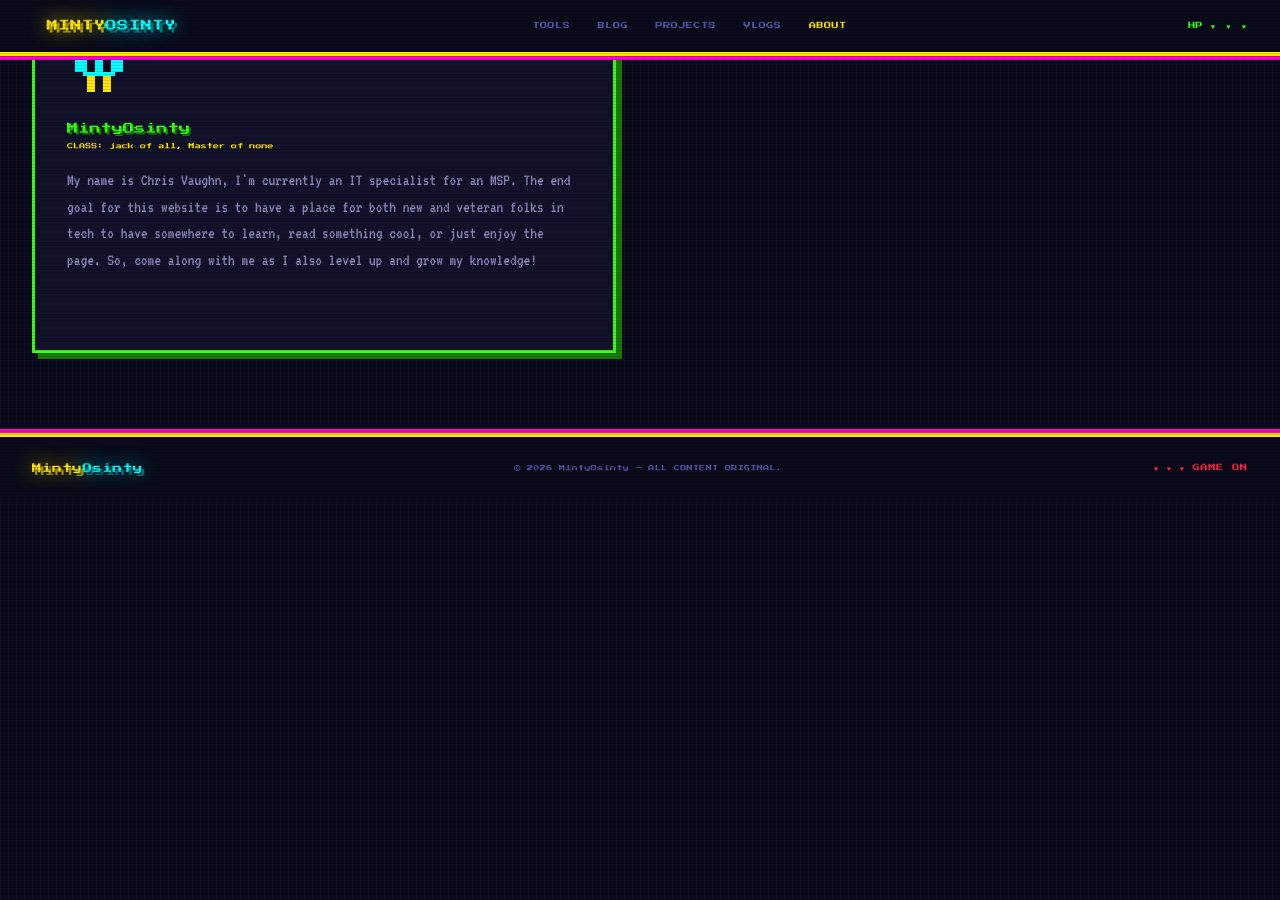
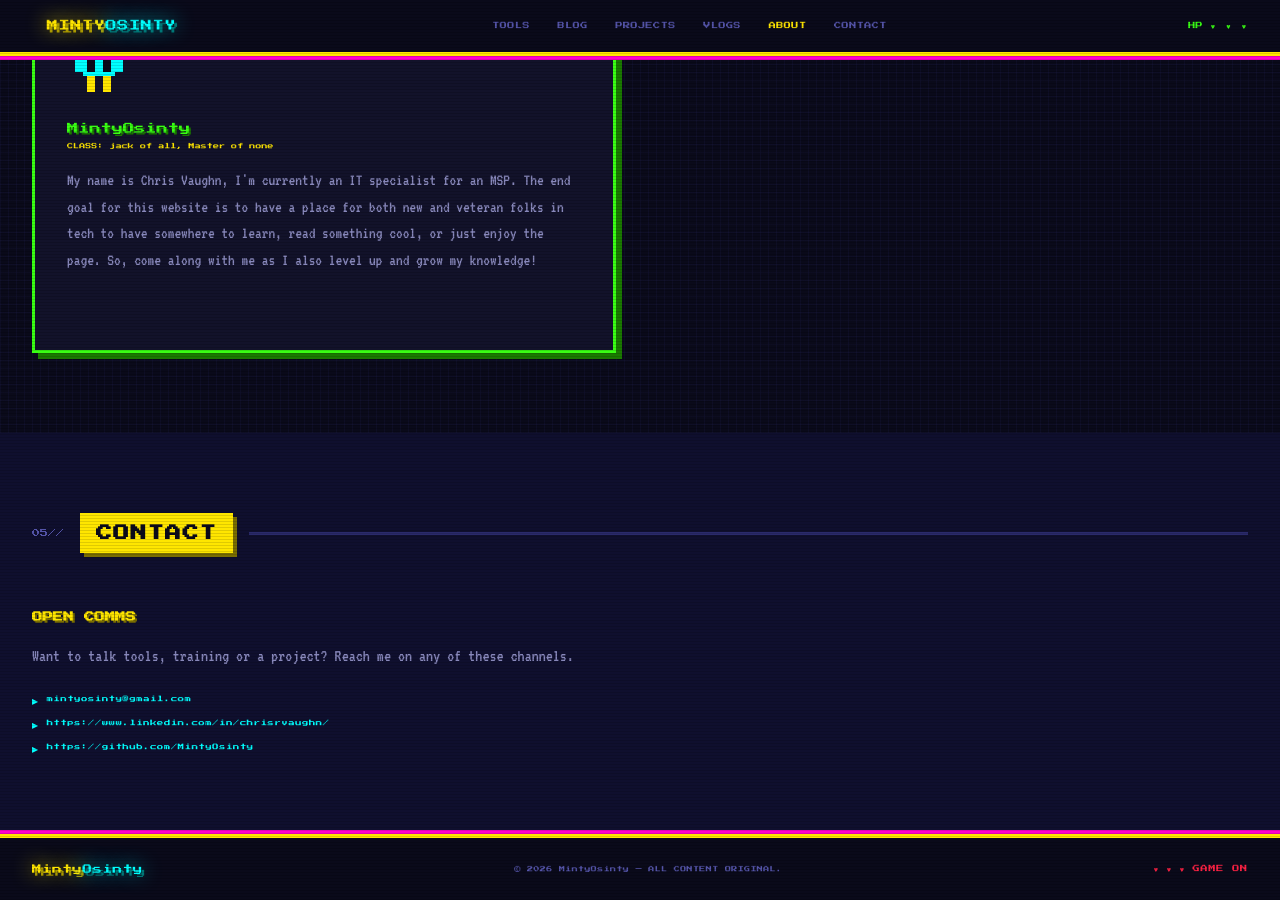
Before and after one commit to MintyOsinty/mintyosinty.github.io, a Jekyll site: the page built from index.html, in a window 1280 px wide and 900 px high, scrolled down 2749 px. Built offline with Jekyll 4.4.1, drawn with Linux system fonts in a browser that asks for light colours.

Commit message:
Restore contact section with email, LinkedIn and GitHub links (no form)

```diff
--- a/_layouts/default.html
+++ b/_layouts/default.html
@@ -18,6 +18,7 @@
     <li><a href="{{ '/projects/' | relative_url }}">PROJECTS</a></li>
     <li><a href="{{ '/#vlogs' | relative_url }}">VLOGS</a></li>
     <li><a href="{{ '/#about' | relative_url }}">ABOUT</a></li>
+    <li><a href="{{ '/#contact' | relative_url }}">CONTACT</a></li>
   </ul>
   <div class="nav-hp">HP <span class="hearts">♥ ♥ ♥</span></div>
 </nav>
--- a/index.html
+++ b/index.html
@@ -1033,6 +1033,7 @@
     <li><a href="/projects/">PROJECTS</a></li>
     <li><a href="#vlogs">VLOGS</a></li>
     <li><a href="#about">ABOUT</a></li>
+    <li><a href="#contact">CONTACT</a></li>
   </ul>
   <div class="nav-hp">
     HP <span class="hearts">♥ ♥ ♥</span>
@@ -1335,6 +1336,27 @@
   </div>
 </section>
 
+<!-- CONTACT (links only, no form) -->
+<section id="contact">
+  <div class="sec-header fade-up">
+    <span class="sec-num">05//</span>
+    <h2 class="sec-title yellow">CONTACT</h2>
+    <div class="sec-line"></div>
+  </div>
+
+  <div class="contact-grid" style="grid-template-columns: 1fr;">
+    <div class="contact-info fade-up">
+      <h3>OPEN COMMS</h3>
+      <p>Want to talk tools, training or a project? Reach me on any of these channels.</p>
+      <div class="contact-links">
+        <a href="mailto:mintyosinty@gmail.com" class="contact-link">mintyosinty@gmail.com</a>
+        <a href="https://www.linkedin.com/in/chrisrvaughn/" class="contact-link" target="_blank" rel="noopener">https://www.linkedin.com/in/chrisrvaughn/</a>
+        <a href="https://github.com/MintyOsinty" class="contact-link" target="_blank" rel="noopener">https://github.com/MintyOsinty</a>
+      </div>
+    </div>
+  </div>
+</section>
+
 <!-- FOOTER -->
 <footer>
   <a href="#" class="logo" style="font-size:0.6rem">Minty<span class="ext">Osinty</span></a>
```
